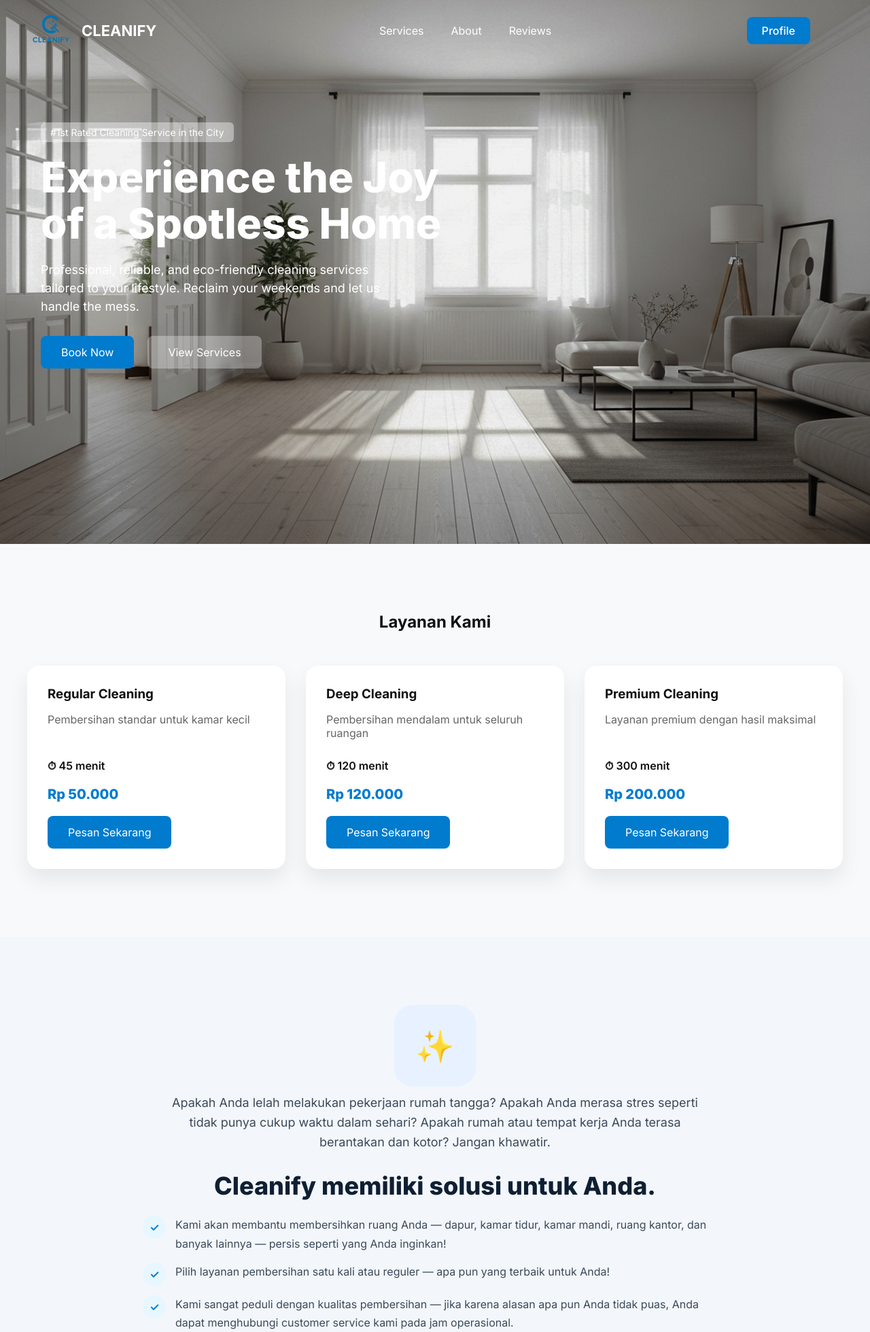
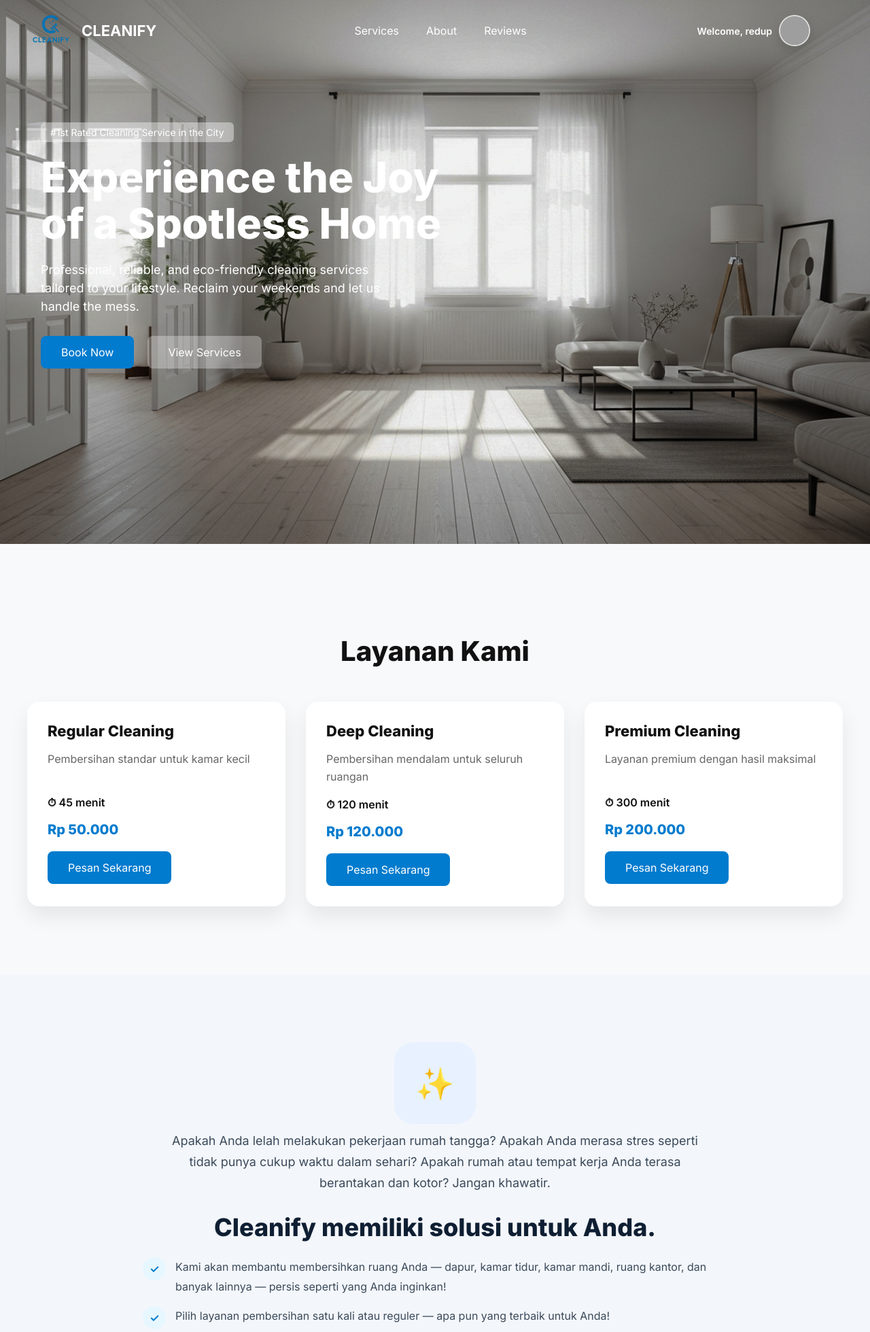
Before and after one commit to Merinkp18/Cleanify, a PHP site: page /Frontend/User/dashboard.php in a window 1280 px wide. Shown: the top 1959 px of the page at 68% size. Run offline with PHP 8.4, Linux system fonts and the light colour scheme; a user stored in the database is signed in; data comes from the database, SQL or seed files in the repository; tables that the repository leaves empty or names only in its code hold one stand-in row (values such as "Sample post"); grey boxes are pictures that could not be loaded.

Commit message:
Update dashboard.php

```diff
--- a/Frontend/User/dashboard.php
+++ b/Frontend/User/dashboard.php
@@ -1,17 +1,6 @@
 <?php
 require __DIR__ . '/../../Backend/db.php';
 
-
-$sql = "SELECT id, name, short_description, price, duration_minutes
-        FROM services
-        WHERE status = 'active'
-        ORDER BY price ASC";
-
-$result = $conn->query($sql);
-$services = $result ? $result->fetch_all(MYSQLI_ASSOC) : [];
-?>
-
-<?php
 if (session_status() === PHP_SESSION_NONE) session_start();
 
 // status login user
@@ -19,46 +8,58 @@ $isLoggedIn = isset($_SESSION['user_id'], $_SESSION['role']) && $_SESSION['role'
 
 // sesuaikan kalau folder project beda dari /cleanify
 $loginUrl = '/cleanify/Frontend/Akun/login.php';
+
 // =====================
-// REVIEWS (AMAN)
+// SERVICES (DB)
 // =====================
-$reviews = [];
+$sql = "SELECT id, name, short_description, price, duration_minutes
+        FROM services
+        WHERE status = 'active'
+        ORDER BY price ASC";
+$result = $conn->query($sql);
+$services = $result ? $result->fetch_all(MYSQLI_ASSOC) : [];
 
+// =====================
+// USER DATA NAVBAR (WELCOME + AVATAR)
+// =====================
+$userName  = $_SESSION['user_name'] ?? '';
+$userPhoto = $_SESSION['user_photo'] ?? '';
+
+if ($isLoggedIn && $userName === '') {
+    $uid = (int)($_SESSION['user_id'] ?? 0);
+
+    // coba cari di customers dulu
     try {
-    // kalau tabel reviews ada
-    $stmt = $conn->prepare("
-      SELECT r.rating, r.comment, c.name AS customer_name
-      FROM reviews r
-      JOIN customers c ON c.id = r.customer_id
-      ORDER BY r.id DESC
-      LIMIT 6
-    ");
-    $stmt->execute();
-    $res = $stmt->get_result();
-    $reviews = $res ? $res->fetch_all(MYSQLI_ASSOC) : [];
+        $st = $conn->prepare("SELECT name FROM customers WHERE id = ? LIMIT 1");
+        $st->bind_param("i", $uid);
+        $st->execute();
+        $rs = $st->get_result();
+        if ($rs && $rs->num_rows > 0) {
+            $row = $rs->fetch_assoc();
+            $userName = $row['name'] ?? '';
+        }
+    } catch (Throwable $e) {}
 
-} catch (mysqli_sql_exception $e) {
-    // fallback: kalau tabel reviews belum ada → ambil customer aja
-    $stmt = $conn->prepare("
-      SELECT name AS customer_name
-      FROM customers
-      ORDER BY id DESC
-      LIMIT 6
-    ");
-    $stmt->execute();
-    $res = $stmt->get_result();
-    $rows = $res ? $res->fetch_all(MYSQLI_ASSOC) : [];
+    // fallback: coba di users (kalau tabel users ada)
+    if ($userName === '') {
+        try {
+            $st = $conn->prepare("SELECT name FROM users WHERE id = ? LIMIT 1");
+            $st->bind_param("i", $uid);
+            $st->execute();
+            $rs = $st->get_result();
+            if ($rs && $rs->num_rows > 0) {
+                $row = $rs->fetch_assoc();
+                $userName = $row['name'] ?? '';
+            }
+        } catch (Throwable $e) {}
+    }
 
-    // bikin format mirip review biar UI kamu tetap tampil
-    foreach ($rows as $r) {
-        $reviews[] = [
-            'customer_name' => $r['customer_name'] ?? 'Customer',
-            'rating' => 5,
-            'comment' => 'Pelayanannya cepat, rapi, dan hasilnya memuaskan.'
-        ];
+    if ($userName === '') $userName = 'User';
 }
-}
-// ====== AMBIL DATA REVIEWS (DB) ======
+
+// =====================
+// REVIEWS (DB) + FALLBACK
+// =====================
 $reviews = [];
 try {
     $stmt = $conn->prepare("
@@ -76,9 +77,35 @@ try {
     $res = $stmt->get_result();
     $reviews = $res ? $res->fetch_all(MYSQLI_ASSOC) : [];
 } catch (Throwable $e) {
-    $reviews = [];
+    // fallback kalau tabel reviews belum ada
+    $stmt = $conn->prepare("
+        SELECT name AS customer_name
+        FROM customers
+        ORDER BY id DESC
+        LIMIT 9
+    ");
+    $stmt->execute();
+    $res = $stmt->get_result();
+    $rows = $res ? $res->fetch_all(MYSQLI_ASSOC) : [];
+
+    $fallbackTexts = [
+        'Pelayanannya cepat dan hasilnya rapi banget.',
+        'Cleaner-nya sopan, datang tepat waktu, recommended.',
+        'Rumah jadi wangi dan bersih sampai detail kecil.',
+        'Booking mudah, admin responsif, hasil memuaskan.',
+        'Kerjanya teliti, sudut-sudut juga ikut bersih.',
+        'Cocok buat yang sibuk, tinggal tunggu beres.'
+    ];
+
+    foreach ($rows as $i => $r) {
+        $reviews[] = [
+            'customer_name' => $r['customer_name'] ?? 'Customer',
+            'rating' => 5,
+            'review' => $fallbackTexts[$i % count($fallbackTexts)],
+            'created_at' => null
+        ];
     }
-
+}
 ?>
 <!DOCTYPE html>
 <html lang="en">
@@ -108,12 +135,25 @@ try {
       .profile-menu a:hover{background:#f5f6fa;}
       .profile-menu.show{display:block;}
 
+      /* welcome + avatar bulat */
+      .profile-inline{display:flex;align-items:center;gap:10px;}
+      .welcome-name{color:#fff;font-weight:600;font-size:14px;white-space:nowrap;}
+      .profile-avatar{
+        width:42px;height:42px;border-radius:50%;
+        display:inline-flex;align-items:center;justify-content:center;
+        overflow:hidden;border:2px solid rgba(255,255,255,.7);
+        box-shadow:0 8px 18px rgba(0,0,0,.15);
+        background: rgba(255,255,255,.15);
+        cursor:pointer;
+      }
+      .profile-avatar img{width:100%;height:100%;object-fit:cover;display:block;}
+      .profile-initial{color:#fff;font-weight:800;font-size:14px;}
+
       /* FIX: teks section bawah biar gak ikut putih dari style.css */
       #services, #about, #reviews { color:#111; background:#fff; }
       #about { background:#f7f7f7; }
-      #services h2, #about h2, #reviews h2 { margin:0 0 10px; }
 
-      /* ===== FOOTER ===== */
+      /* FOOTER */
       .cleanify-footer{
         background:#0b0b0b;
         color:#fff;
@@ -220,8 +239,23 @@ try {
         <?php if (!$isLoggedIn): ?>
             <a href="<?= htmlspecialchars($loginUrl) ?>" class="btn-login">Log In</a>
         <?php else: ?>
+            <?php
+              $initials = strtoupper(mb_substr(trim($userName),0,1));
+              $photoUrl = $userPhoto ? "/cleanify/" . ltrim($userPhoto, "/") : "";
+            ?>
             <div class="profile-wrap">
-                <a href="#" class="btn-login" id="profileBtn">Profile</a>
+              <div class="profile-inline">
+                <span class="welcome-name">Welcome, <?= htmlspecialchars($userName) ?></span>
+
+                <a href="#" id="profileBtn" class="profile-avatar" aria-label="Profile">
+                  <?php if ($photoUrl): ?>
+                    <img src="<?= htmlspecialchars($photoUrl) ?>" alt="Profile">
+                  <?php else: ?>
+                    <span class="profile-initial"><?= htmlspecialchars($initials) ?></span>
+                  <?php endif; ?>
+                </a>
+              </div>
+
               <div class="profile-menu" id="profileMenu">
                   <a href="/cleanify/Frontend/User/profile.php">Edit Profile</a>
                   <a href="/cleanify/Backend/logout.php">Logout</a>
@@ -255,37 +289,25 @@ try {
     <!-- SECTION SERVICES -->
     <section id="services" style="padding:100px 40px; background:#f8f9fa;">
       <div style="max-width:1200px;margin:auto;">
-    <h2 style="text-align:center;color:#111;margin-bottom:50px;">
-      Layanan Kami
-    </h2>
+        <h2 style="text-align:center;color:#111;margin-bottom:50px;font-size:40px;font-weight:800;">Layanan Kami</h2>
 
-    <div style="
-      display:grid;
-      grid-template-columns:repeat(auto-fit,minmax(280px,1fr));
-      gap:30px;
-    ">
+        <div style="display:grid;grid-template-columns:repeat(auto-fit,minmax(280px,1fr));gap:30px;">
           <?php foreach ($services as $s): ?>
-        <div style="
-          background:#fff;
-          border-radius:18px;
-          padding:30px;
-          box-shadow:0 15px 30px rgba(0,0,0,.08);
-          transition:.3s;
-        ">
-          <h3 style="margin:0 0 10px;color:#111;">
+            <div style="background:#fff;border-radius:18px;padding:30px;box-shadow:0 15px 30px rgba(0,0,0,.08);">
+              <h3 style="margin:0 0 10px;color:#111;font-size:22px;font-weight:800;">
                 <?= htmlspecialchars($s['name']) ?>
               </h3>
 
-          <p style="color:#666;min-height:48px;">
+              <p style="color:#666;min-height:48px;line-height:1.6;">
                 <?= htmlspecialchars($s['short_description']) ?>
               </p>
 
-          <div style="margin:20px 0;color:#111;font-weight:600;">
+              <div style="margin:18px 0;color:#111;font-weight:600;">
                 ⏱ <?= (int)$s['duration_minutes'] ?> menit
               </div>
 
-          <div style="font-size:20px;font-weight:800;color:#007bce;">
-            Rp <?= number_format($s['price'],0,',','.') ?>
+              <div style="font-size:20px;font-weight:900;color:#007bce;">
+                Rp <?= number_format((float)$s['price'],0,',','.') ?>
               </div>
 
               <a
@@ -302,102 +324,52 @@ try {
       </div>
     </section>
 
-
-
-    <!-- SECTION ABOUT (FIX: ditutup rapi, gak ada tag nyangkut) -->
+    <!-- SECTION ABOUT -->
     <section id="about" style="padding:100px 40px; background:#f3f6fb;">
       <div style="max-width:1100px;margin:auto;">
 
-    <!-- ICON ILUSTRASI (simple) -->
         <div style="text-align:center;margin-bottom:18px;">
-      <div style="
-        width:120px;height:120px;margin:0 auto 10px;
-        border-radius:28px;background:#e8f1ff;
-        display:flex;align-items:center;justify-content:center;
-        font-size:46px;color:#007bce;font-weight:800;
-      ">✨</div>
+          <div style="width:120px;height:120px;margin:0 auto 10px;border-radius:28px;background:#e8f1ff;display:flex;align-items:center;justify-content:center;font-size:46px;color:#007bce;font-weight:800;">✨</div>
 
-      <p style="max-width:820px;margin:0 auto;color:#3b4a5a;font-size:18px;line-height:1.6;">
-        Apakah Anda lelah melakukan pekerjaan rumah tangga? Apakah Anda merasa
-        stres seperti tidak punya cukup waktu dalam sehari? Apakah rumah atau
-        tempat kerja Anda terasa berantakan dan kotor? Jangan khawatir.
+          <p style="max-width:820px;margin:0 auto;color:#3b4a5a;font-size:18px;line-height:1.7;">
+            Apakah Anda lelah melakukan pekerjaan rumah tangga? Apakah Anda merasa stres seperti tidak punya cukup waktu
+            dalam sehari? Apakah rumah atau tempat kerja Anda terasa berantakan dan kotor? Jangan khawatir.
           </p>
         </div>
 
-    <!-- JUDUL UTAMA -->
-    <h2 style="
-      text-align:center;color:#0f1f33;
-      font-size:36px;margin:28px 0 22px;font-weight:800;
-    ">
+        <h2 style="text-align:center;color:#0f1f33;font-size:36px;margin:28px 0 22px;font-weight:900;">
           Cleanify memiliki solusi untuk Anda.
         </h2>
 
-    <!-- LIST CHECK -->
         <div style="max-width:860px;margin:0 auto;">
+          <?php
+            $aboutPoints = [
+              "Kami akan membantu membersihkan ruang Anda — dapur, kamar tidur, kamar mandi, ruang kantor, dan banyak lainnya — persis seperti yang Anda inginkan!",
+              "Pilih layanan pembersihan satu kali atau reguler — apa pun yang terbaik untuk Anda!",
+              "Kami sangat peduli dengan kualitas pembersihan — jika karena alasan apa pun Anda tidak puas, Anda dapat menghubungi customer service kami pada jam operasional.",
+              "Biarkan kami yang melakukan pembersihan untuk Anda sehingga Anda bebas menghabiskan waktu dengan keluarga tercinta!"
+            ];
+          ?>
+          <?php foreach ($aboutPoints as $t): ?>
             <div style="display:flex;gap:14px;align-items:flex-start;margin:14px 0;">
-        <div style="
-          width:34px;height:34px;border-radius:50%;
-          background:#e7f7ff;color:#007bce;
-          display:flex;align-items:center;justify-content:center;
-          font-weight:900;flex:0 0 34px;
-        ">✓</div>
-        <p style="margin:0;color:#3b4a5a;line-height:1.7;">
-          Kami akan membantu membersihkan ruang Anda — dapur, kamar tidur, kamar mandi,
-          ruang kantor, dan banyak lainnya — persis seperti yang Anda inginkan!
-        </p>
+              <div style="width:34px;height:34px;border-radius:50%;background:#e7f7ff;color:#007bce;display:flex;align-items:center;justify-content:center;font-weight:900;flex:0 0 34px;">✓</div>
+              <p style="margin:0;color:#3b4a5a;line-height:1.8;"><?= htmlspecialchars($t) ?></p>
             </div>
-
-      <div style="display:flex;gap:14px;align-items:flex-start;margin:14px 0;">
-        <div style="
-          width:34px;height:34px;border-radius:50%;
-          background:#e7f7ff;color:#007bce;
-          display:flex;align-items:center;justify-content:center;
-          font-weight:900;flex:0 0 34px;
-        ">✓</div>
-        <p style="margin:0;color:#3b4a5a;line-height:1.7;">
-          Pilih layanan pembersihan satu kali atau reguler — apa pun yang terbaik untuk Anda!
-        </p>
-      </div>
-
-      <div style="display:flex;gap:14px;align-items:flex-start;margin:14px 0;">
-        <div style="
-          width:34px;height:34px;border-radius:50%;
-          background:#e7f7ff;color:#007bce;
-          display:flex;align-items:center;justify-content:center;
-          font-weight:900;flex:0 0 34px;
-        ">✓</div>
-        <p style="margin:0;color:#3b4a5a;line-height:1.7;">
-          Kami sangat peduli dengan kualitas pembersihan — jika karena alasan apa pun Anda tidak puas,
-          Anda dapat menghubungi customer service kami pada jam operasional.
-        </p>
-      </div>
-
-      <div style="display:flex;gap:14px;align-items:flex-start;margin:14px 0;">
-        <div style="
-          width:34px;height:34px;border-radius:50%;
-          background:#e7f7ff;color:#007bce;
-          display:flex;align-items:center;justify-content:center;
-          font-weight:900;flex:0 0 34px;
-        ">✓</div>
-        <p style="margin:0;color:#3b4a5a;line-height:1.7;">
-          Biarkan kami yang melakukan pembersihan untuk Anda sehingga Anda bebas menghabiskan waktu
-          dengan keluarga tercinta!
-        </p>
-      </div>
+          <?php endforeach; ?>
         </div>
 
       </div>
     </section>
 
-    <!-- SECTION REVIEWS (FIX: ditutup rapi, gak ada tag nyangkut) -->
+    <!-- SECTION REVIEWS -->
     <section id="reviews" style="padding:90px 40px; background:#eef4f7;">
       <div style="max-width:1100px;margin:0 auto;">
-    <h2 style="text-align:center;color:#243b53;font-size:42px;margin:0 0 40px;font-weight:800;">
+        <h2 style="text-align:center;color:#243b53;font-size:42px;margin:0 0 40px;font-weight:900;">
           What Our Customers Say!
         </h2>
 
         <?php if (!empty($reviews)): ?>
-      <div style="display:grid;grid-template-columns:repeat(3,1fr);gap:24px;align-items:stretch;">
+          <div class="review-grid" style="display:grid;grid-template-columns:repeat(3,1fr);gap:24px;align-items:stretch;">
             <?php foreach ($reviews as $r): ?>
               <?php
                 $name = trim((string)($r['customer_name'] ?? 'Customer'));
```
Also changed, not shown: other parts of Frontend/User/dashboard.php (+28 -74 lines). Lines whose indentation alone changed are shown as unchanged.
